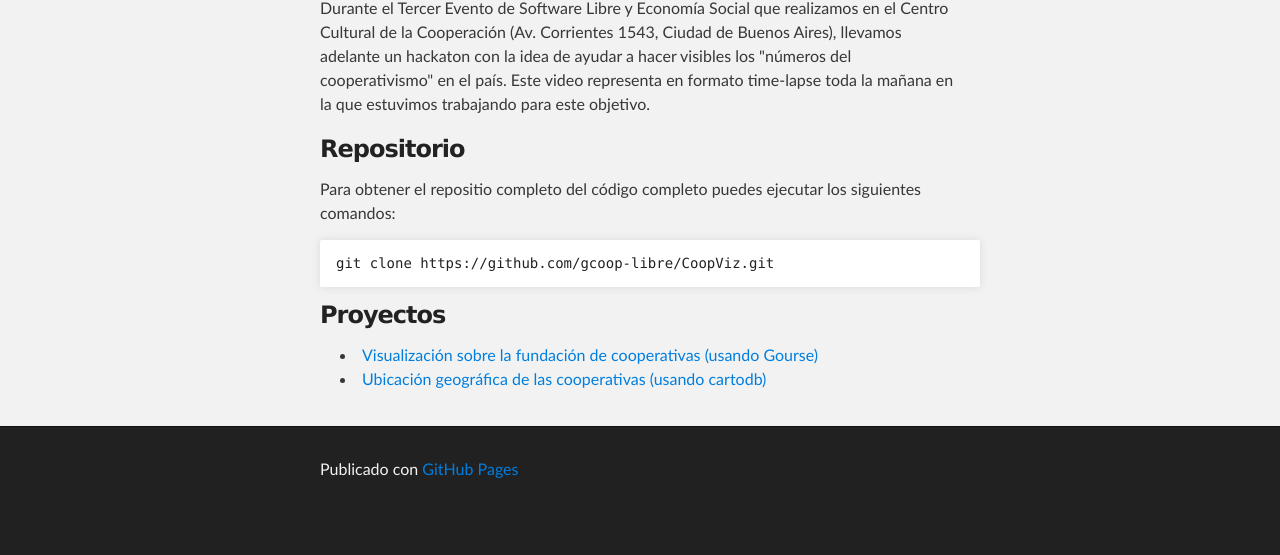
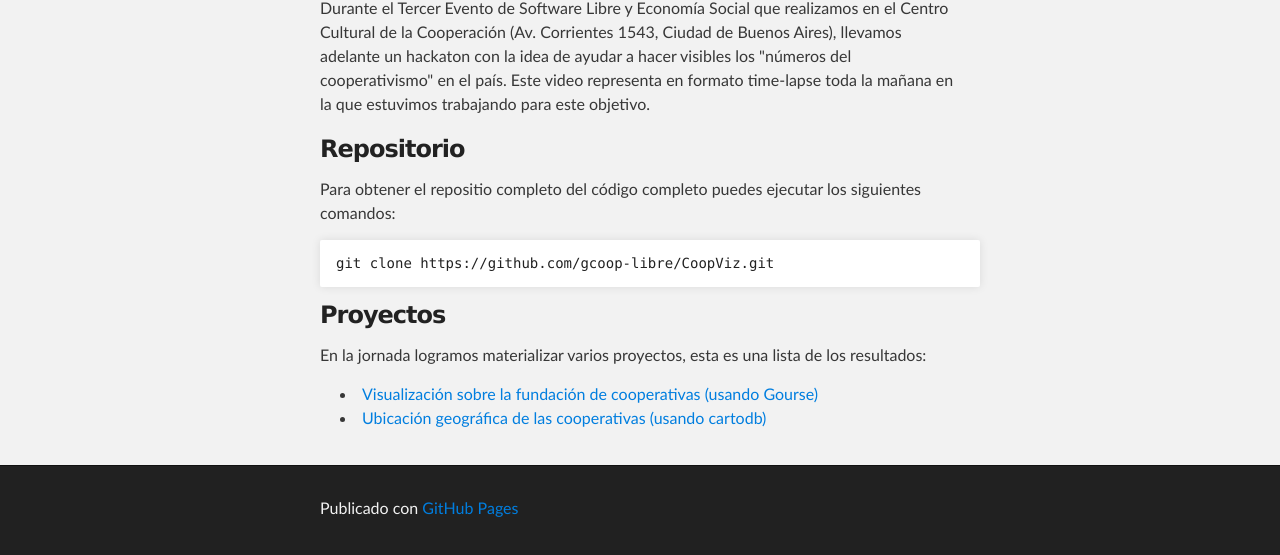
Before and after one commit to gcoop-libre/CoopViz, a plain HTML site: page index.html in a window 1280 px wide. Shown: the part 842-1397 px from the top of the page. Before the commit the page ends 1358 px from the top, so only its background shows below. Drawn offline with Linux system fonts and the light colour scheme.

Commit message:
colocando texto a la sección de ejemplos

```diff
--- a/index.html
+++ b/index.html
@@ -21,8 +21,8 @@
             <h2 id="project_tagline">Repositorio del hackaton del tercer evento de Software Libre y Economia Social 2012</h2>
 
             <section id="downloads">
-            <a class="zip_download_link" href="https://github.com/gcoop-libre/CoopViz/zipball/master">Bajar este proyecto como archivo .zip</a>
-            <a class="tar_download_link" href="https://github.com/gcoop-libre/CoopViz/tarball/master">Bajar este proyecto como archivo tar.gz</a>
+                <a class="zip_download_link" href="https://github.com/gcoop-libre/CoopViz/zipball/master">Bajar este proyecto como archivo .zip</a>
+                <a class="tar_download_link" href="https://github.com/gcoop-libre/CoopViz/tarball/master">Bajar este proyecto como archivo tar.gz</a>
             </section>
             </header>
         </div>
@@ -45,6 +45,9 @@
 
             <h3>Proyectos</h3>
 
+            <p>En la jornada logramos materializar varios proyectos, esta es una lista
+            de los resultados:
+
             <ul>
                 <li><a href='http://osiux.com.ar/2012-06-14-visualizando-cooperativas-de-argentina.txt'>Visualización sobre la fundación de cooperativas (usando Gourse)</a>
                 <li><a href='https://cooperativas.cartodb.com/tables/cooperativas/embed_map'>Ubicación geográfica de las cooperativas (usando cartodb)</a>
```
